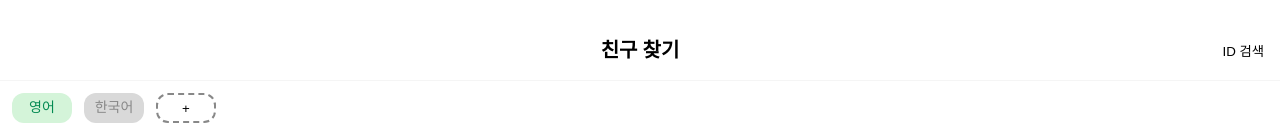
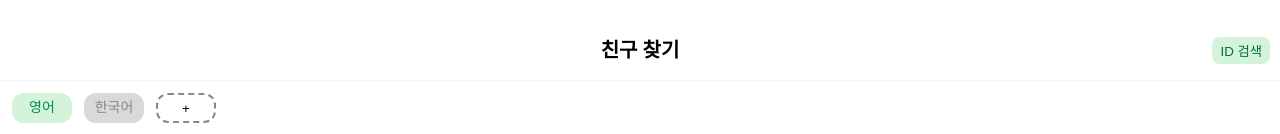
Before and after one commit to ho0010/KUchat-Frontend, a React (Create React App) app: page /user in a window 1280 px wide. Both pictures are taken after a click on the button 640 px from the left and 775 px from the top of the page. Shown: the top 134 px of the page. Built offline with nearby package versions, Linux system fonts and the light colour scheme; a web font is replaced by a local one.

Commit message:
Design: searchID

```diff
--- a/src/routes/User/User.tsx
+++ b/src/routes/User/User.tsx
@@ -36,7 +36,17 @@ const User = () => {
         {step === "friend" && (
           <div className={styles.detailHeader}>
             <h1>친구 찾기</h1>
-            <button onClick={() => setSearchIdModal(true)}>ID 검색</button>
+            <button
+              style={{
+                backgroundColor: "#D4F4D9",
+                color: "#046B40",
+                borderRadius: "8px",
+                padding: "4px 8px",
+              }}
+              onClick={() => setSearchIdModal(true)}
+            >
+              ID 검색
+            </button>
           </div>
         )}
         {step === "profile" && (
```
